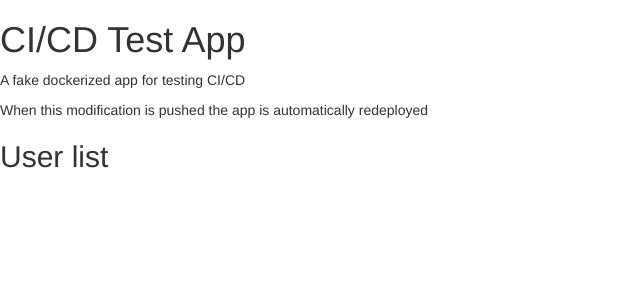
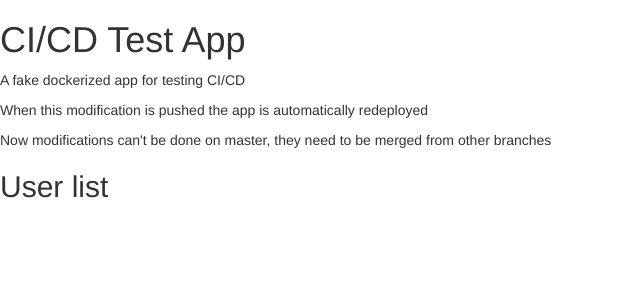
Before and after one commit to cvermeul/ci-cd-test-app, a PHP site: page / in a window 1280 px wide. Shown: the top 300 px of the page, without its empty margins (0-640 px from the left). Run offline with PHP 8.4, Linux system fonts and the light colour scheme; data that the repository does not hold is empty.

Commit message:
Update made on another branch

```diff
--- a/index.php
+++ b/index.php
@@ -7,6 +7,7 @@
 		<h1>CI/CD Test App</h1>
 		<p>A fake dockerized app for testing CI/CD</p>
 		<p>When this modification is pushed the app is automatically redeployed</p>
+		<p>Now modifications can't be done on master, they need to be merged from other branches</p>
 		<h2>User list</h2>
 		<table>
 		<?php
```
